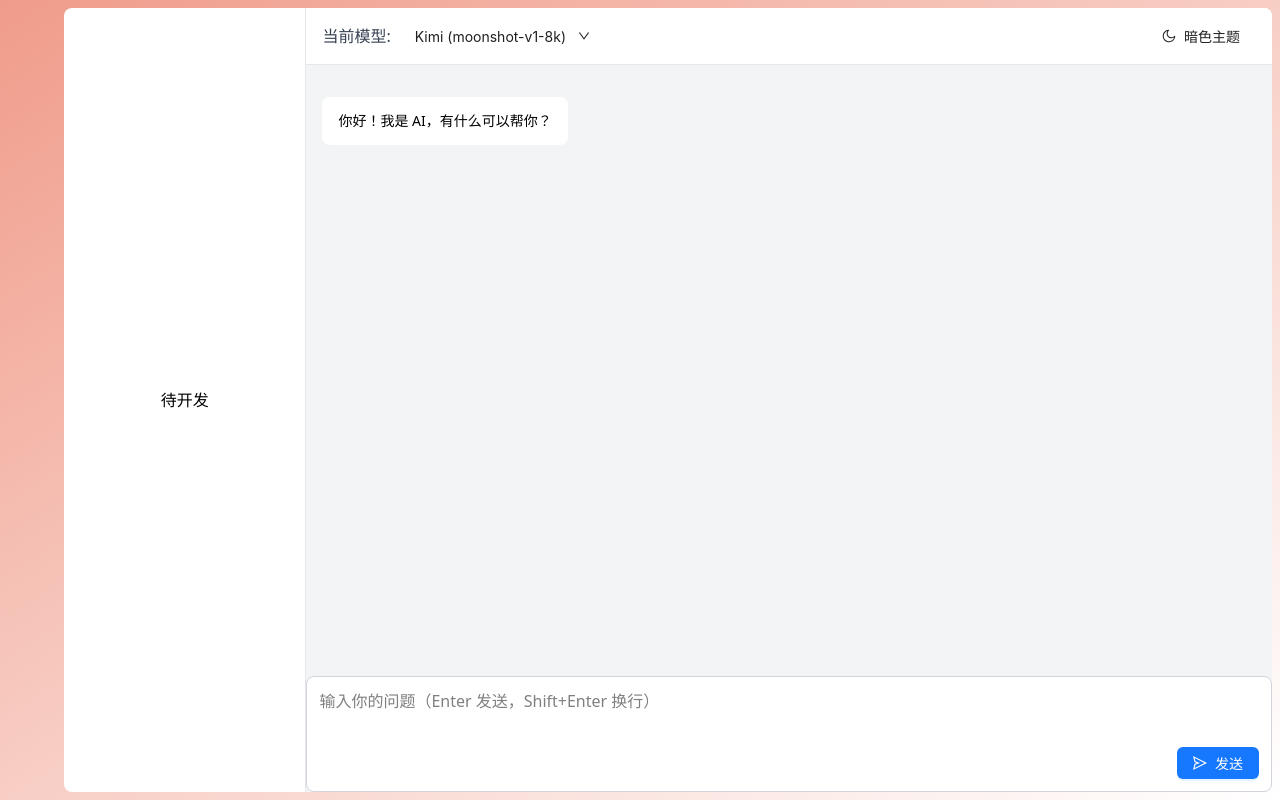
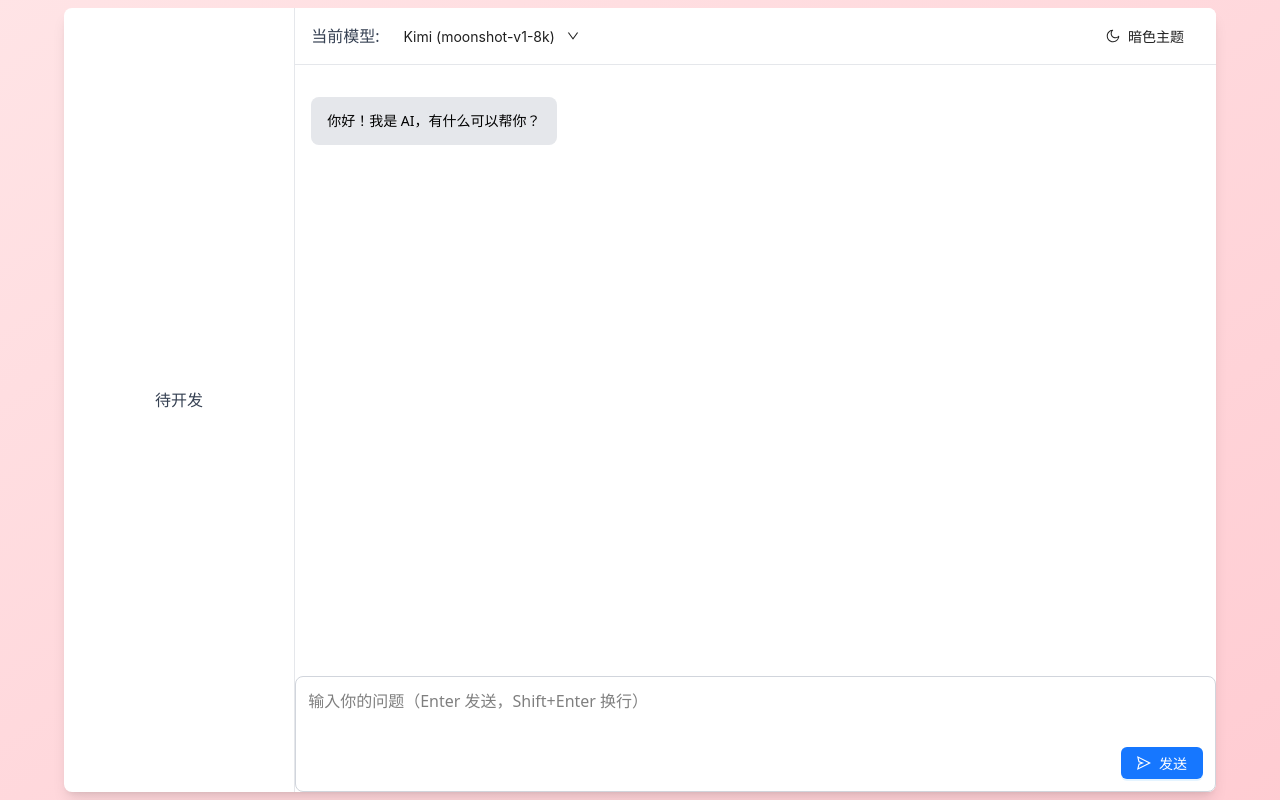
Before and after one commit to Chunfield/ai-chat, a React (Vite) app: page / in a window 1280 px wide. Built offline with nearby package versions, Linux system fonts and the light colour scheme.

Commit message:
feat:增加主题样式切换功能

```diff
--- a/src/App.tsx
+++ b/src/App.tsx
@@ -1,10 +1,19 @@
+import { ConfigProvider, theme } from 'antd';
+import { useTheme } from './components/Chat/hooks/useTheme';
 import GradientContainer from "./components/Container";
 
 function App() {
+  const { darkMode } = useTheme();
+  console.log('App darkMode:', darkMode); // 调试用
+
   return (
-    <div className="App">
-    <GradientContainer></GradientContainer>
-  </div>
+    <ConfigProvider
+    theme={{
+      algorithm: darkMode ? theme.darkAlgorithm : theme.defaultAlgorithm,
+    }}
+    >
+      <GradientContainer></GradientContainer>
+    </ConfigProvider>
   );
 }
 
--- a/src/components/Chat/components/ChatHeader/index.tsx
+++ b/src/components/Chat/components/ChatHeader/index.tsx
@@ -47,7 +47,6 @@ export default function ChatHeader({
         type="text"
         icon={darkMode ? <SunOutlined /> : <MoonOutlined />}
         onClick={onToggleTheme}
-        className={darkMode ? 'text-yellow-300 hover:text-yellow-100' : 'text-gray-600 hover:text-gray-800'}
       >
         {darkMode ? '亮色主题' : '暗色主题'}
       </Button>
--- a/src/components/Chat/components/MessageItem/index.tsx
+++ b/src/components/Chat/components/MessageItem/index.tsx
@@ -29,7 +29,7 @@ export default function MessageItem({
             'dark:prose-invert',
             isUser
               ? 'bg-blue-500 text-white max-w-xl lg:max-w-3xl'
-              : 'bg-white dark:bg-gray-800 text-black dark:text-white w-full max-w-4xl'
+              : 'bg-gray-200 dark:bg-gray-800 text-black dark:text-white w-full max-w-4xl'
           )}
         >
           <MarkdownRenderer content={message.content} />
--- a/src/components/Chat/hooks/useTheme.ts
+++ b/src/components/Chat/hooks/useTheme.ts
@@ -19,8 +19,10 @@ export function useTheme(): UseThemeReturn {
   useEffect(() => {
     if (darkMode) {
       document.documentElement.classList.add('dark');
+      console.log(darkMode,"111")
     } else {
       document.documentElement.classList.remove('dark');
+      console.log(darkMode,"222")
     }
     localStorage.setItem('darkMode', String(darkMode));
   }, [darkMode]);
--- a/src/components/Chat/index.tsx
+++ b/src/components/Chat/index.tsx
@@ -45,7 +45,7 @@ export default function Chat() {
         messages={messages}
         loading={loading}
         onRegenerate={handleRegenerate}
-        regeneratingIndex={null}
+        regeneratingIndex={regeneratingIndex}
       />
       <ChatInput
         value={input}
--- a/src/components/Container/index.tsx
+++ b/src/components/Container/index.tsx
@@ -5,22 +5,26 @@ interface GradientContainerProps {
   children?: React.ReactNode;
 }
 
-const GradientContainer: React.FC<GradientContainerProps> = ({ children }) => {
+const GradientContainer: React.FC<GradientContainerProps> = () => {
   return (
     <div className="relative w-screen h-screen grid place-items-center">
-      <div className="absolute top-0 left-0 w-full h-full bg-gradient-to-br from-rose-gold-dark to-rose-gold-lightrounded-lgp-6">
-        {children}
-      </div>
-
-      <div className="absolute inset-y-2 inset-x-[5%] right-2 bg-white rounded-lg flex items-center justify-center">
+      <div className="absolute top-0 left-0 w-full h-full bg-gradient-to-br from-rose-100 to-rose-200 dark:from-gray-900 dark:to-gray-800"></div>
+      <div
+        className="
+          absolute inset-y-2 inset-x-[5%]
+          bg-white dark:bg-gray-800
+          rounded-lg flex items-center justify-center
+          shadow-lg
+        "
+      >
         <div className='w-1/5'>
-          <div className='text-center'>待开发</div>
+          <div className='text-center text-gray-700 dark:text-gray-300'>待开发</div>
         </div>
 
-        <div className="w-px bg-gray-200 h-full"></div>
+        <div className='w-px bg-gray-200 dark:bg-gray-700 h-full'></div>
 
-        <div className='w-4/5 bg-gray-100 h-full rounded-r-lg'>
-            <Chat/>
+        <div className='w-4/5 h-full rounded-r-lg'>
+            <Chat></Chat>
         </div>
       </div>
     </div>
--- a/src/index.css
+++ b/src/index.css
@@ -4,4 +4,16 @@
   --color-rose-gold-dark:  #f09c8a;
   --color-rose-gold-light:  #feeae4;
   --color-rose-gold:  #f8d7cb;
+  --color-bg: rgb(var(--color-bg) / <alpha-value>);
+  --color-text: rgb(var(--color-text) / <alpha-value>);
 }
+@custom-variant dark (&:where(.dark, .dark *));
+
+:root {
+  --bg: 255 255 255;
+  --text: 0 0 0;
+}
+.dark {
+  --bg: 10 10 10;
+  --text: 255 255 255;
+}
```
Also changed, not shown: src/App.css (deleted, +0 -42 lines).
